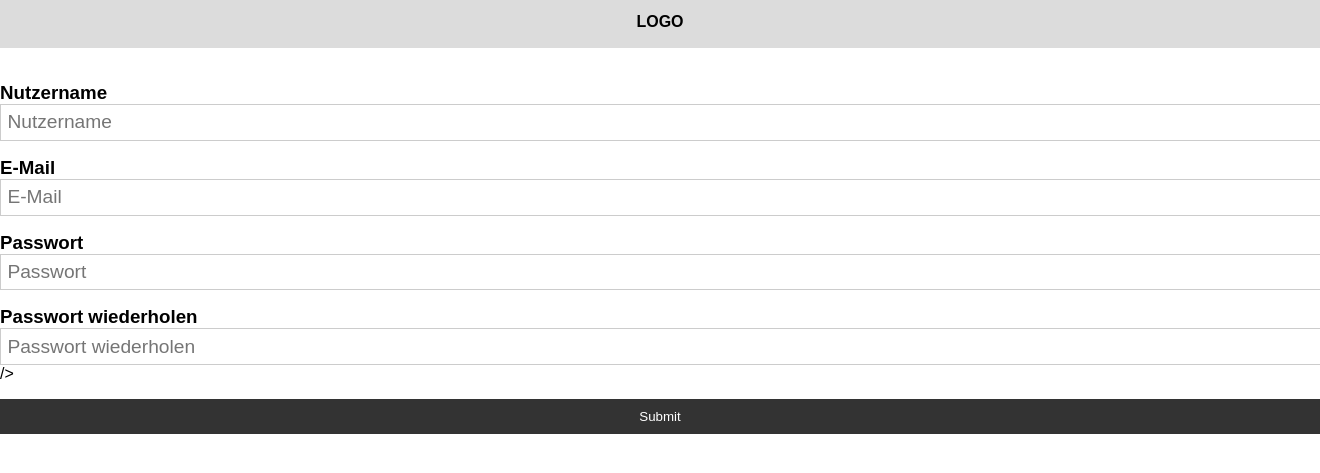
After one commit to Paul-Kl01/Weindatenbank_GitHub, a Flask app: template templates/createUser.html in a window 1320 px wide; the page is wider, and only the part inside the window is pictured. The commit adds this page. Shown: the top 473 px of that part. Run offline with Flask 2, Linux system fonts and the light colour scheme; the template is opened without the code that fills it, so the values that code supplies are empty.

Commit message:
erster Versuch User anzulegen HTML CSS Passwort- und E-Mail-Felder angelegt hinzufügen.html ->ToDo hinzugefügt

```diff
--- a/app.py
+++ b/app.py
@@ -48,7 +48,7 @@ class Wein(db.Model):
 class Nutzer(db.Model):
     __tablename__ = 'nutzer'
     nutzer_id = db.Column(db.Integer, primary_key=True)
-    nutzername = db.Column(db.String(200))
+    nutzername = db.Column(db.String(200))  # TODO Nutzername unique machen
     email = db.Column(db.String(200))
     passwort = db.Column(db.String(200))
 
@@ -132,6 +132,29 @@ def searchDB():
     return render_template('liste.html', weine=weine)
 
 
+'''@app.route('/login', methods=['POST', 'GET'])
+def createUser():
+
+    if request.method == 'POST':
+        nutzername = request.form['nutzername']
+        nutzer_email = request.form['nutzer_email']
+        nutzer_passwort = request.form['nutzer_passwort']
+        sorte = request.form['sorte']
+
+        print(name, laden, art, sorte)
+
+        if db.session.query(Wein).filter(Wein.name == name).count() == 0:
+            data = Wein(name, laden, art, sorte)
+            db.session.add(data)
+            db.session.commit()
+            return redirect('/submit')
+        return render_template('hinzufuegen.html', message='You have already submitted feedback')
+
+    else:
+        # weine = Wein.query.order_by(Wein.name).all()
+        # print("Test")
+        return render_template('hinzufuegen.html')'''
+
 # App starten
 if __name__ == '__main__':
     db.create_all()
--- a/static/style.css
+++ b/static/style.css
@@ -99,6 +99,26 @@ textarea {
 	border: 1px solid #ccc;
 }
 
+input[type='email'],
+select,
+textarea {
+	display: block;
+	width: 100%;
+	padding: 0.4rem;
+	font-size: 1.2rem;
+	border: 1px solid #ccc;
+}
+
+input[type='passwort'],
+select,
+textarea {
+	display: block;
+	width: 100%;
+	padding: 0.4rem;
+	font-size: 1.2rem;
+	border: 1px solid #ccc;
+}
+
 .btn {
 	display: block;
 	width: 100%;
--- /dev/null
+++ b/templates/createUser.html
@@ -0,0 +1,65 @@
+<!DOCTYPE html>
+<html>
+    <head>
+        <meta charset="utf-8">
+        <meta http-equiv="X-UA-Compatible" content="IE=edge">
+        <meta name="viewport" content="width=device-width, initial-scale=1">
+        <link rel="stylesheet" href="../static/style.css">
+        <title>Weindatenbank</title>
+    </head>
+    <body>
+        <!--Header-->
+        <header id="header">
+            <div class="logo">
+              <h4 id="l6">LOGO</h4>
+            </div>
+
+        </header>
+
+        <div class="container">
+
+            <div class="form">
+                <form action="/submit" method="POST">
+                  <div class="form-group">
+                    <h3>Nutzername</h3>
+                    <input
+                      type="text"
+                      nutzername="nutzername"
+                      placeholder="Nutzername"
+                    />
+                  </div>
+                  <div class="form-group">
+                    <h3>E-Mail</h3>
+                    <input
+                      type="email"
+                      nutzer_email="nutzer_email"
+                      placeholder="E-Mail"
+                    />
+                  </div>
+                  <div class="form-group">
+                    <h3>Passwort</h3>
+                    <input
+                      type="passwort"
+                      size="20"
+                      maxlength="20"
+                      nutzer_passwort="nutzer_passwort"
+                      placeholder="Passwort"
+                    />
+                  </div>
+                  <div class="form-group">
+                    <h3>Passwort wiederholen</h3>
+                    <input
+                      type="passwort"
+                      size="20"
+                      maxlength="20"
+                      nutzer_wdhl_passwort="nutzer_wdhl_passwort"
+                      placeholder="Passwort wiederholen"
+                      <!-- TODO Passwörter verstecken? -->
+                    />
+                  </div>
+                  <input type="submit" value="Submit" class="btn" />
+                </form>
+              </div>
+        </div>
+    </body>
+</html>
--- a/templates/hinzufuegen.html
+++ b/templates/hinzufuegen.html
@@ -43,7 +43,7 @@
               <div class="form-group">
                 <h3>Laden</h3>
                 <select name="laden">
-                  <option value="">Wähle Laden</option>
+                  <option value="">Wähle Laden</option> <!--TODO ggf null Wert hinterlegen, statt eines leeren Strings (für spätere Abfragen)-->
                   <option value="Rewe">Rewe</option>
                   <option value="Edeka">Edeka</option>
                 </select>
```
